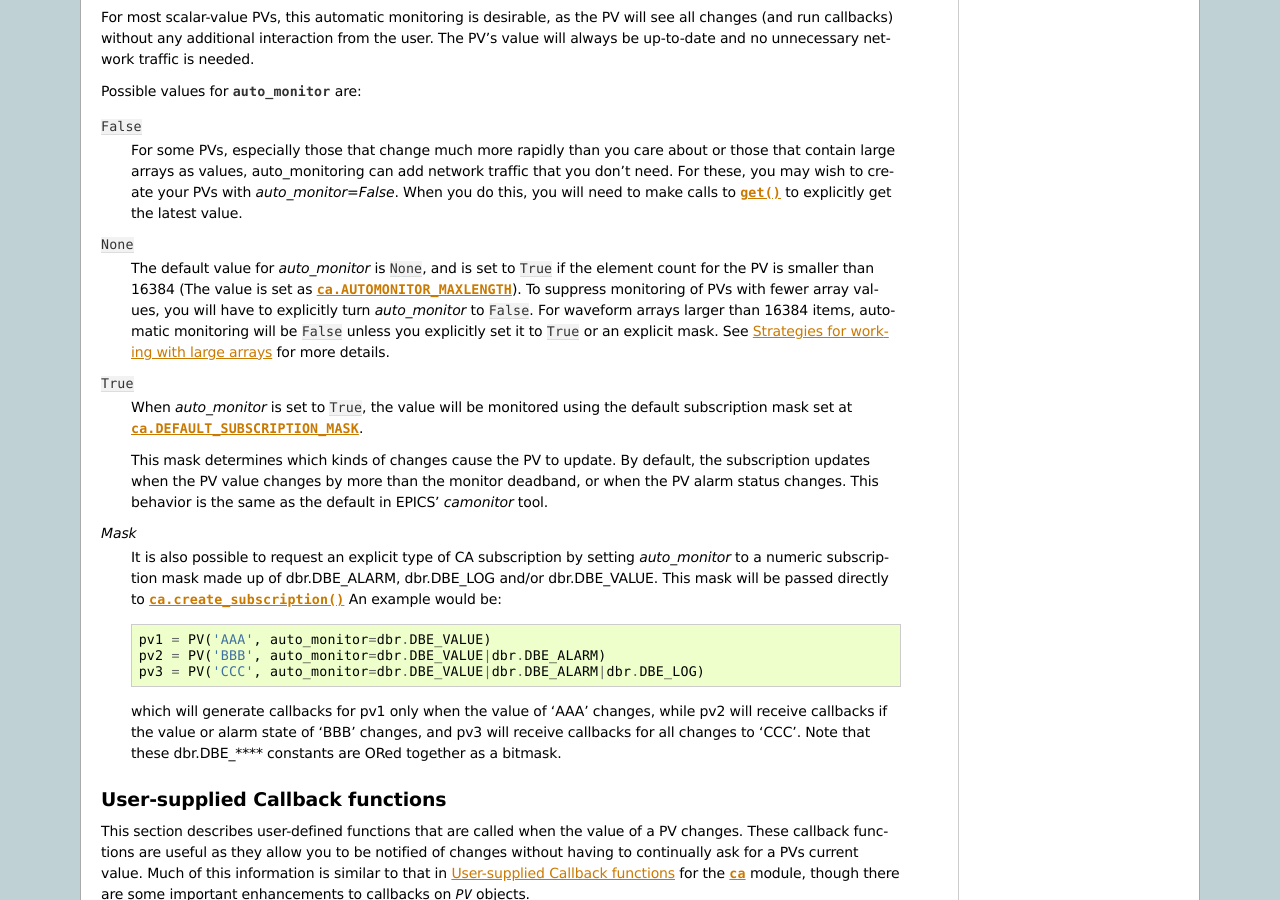
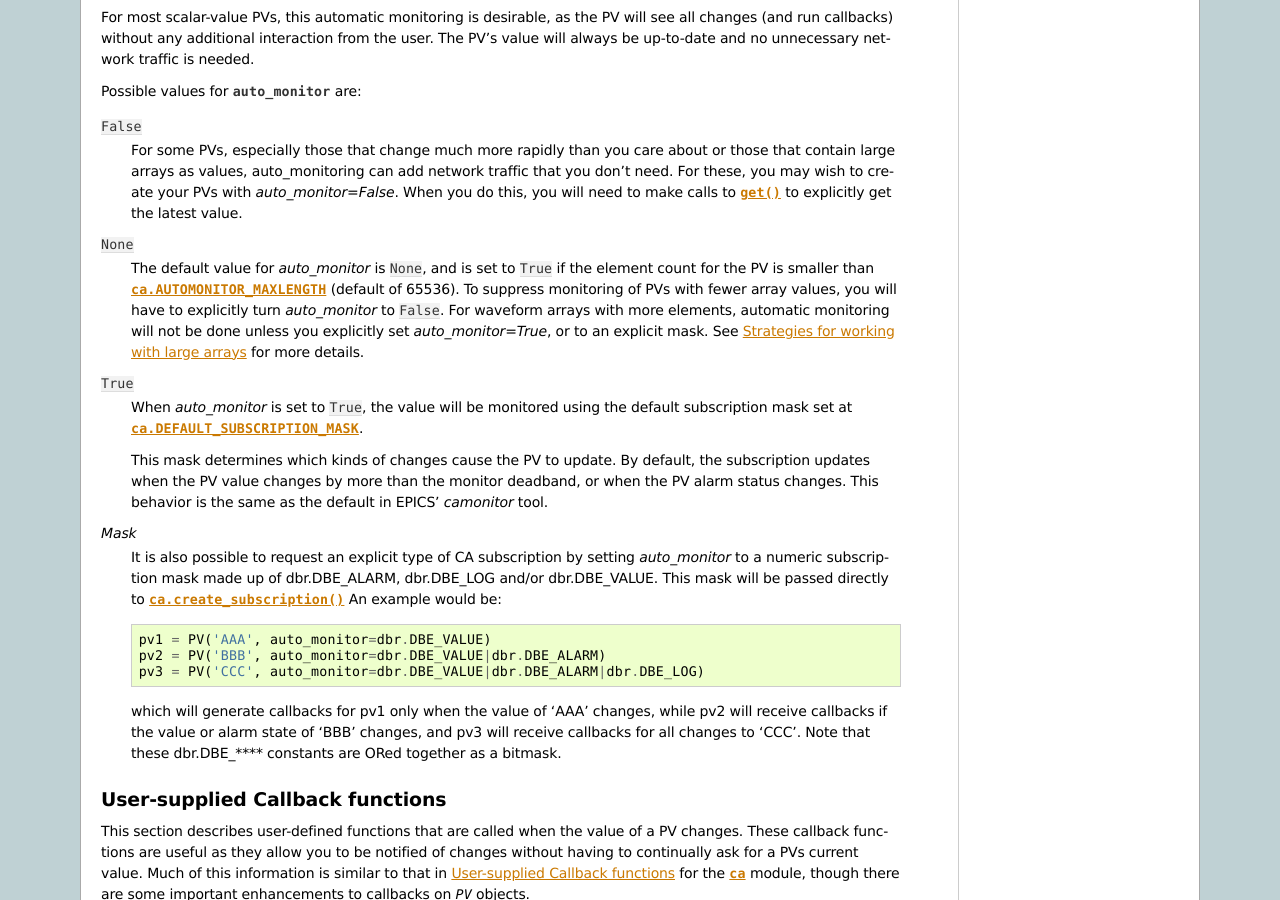
Before and after one commit to pyepics/pyepics, a Sphinx documentation site: the page built from doc/pv.rst, in a window 1280 px wide and 900 px high, scrolled down 6291 px. Built offline with Sphinx 7.4.7, drawn with Linux system fonts in a browser that asks for light colours; formulas are drawn with MathJax 3; pages that are not in the unit, such as notebooks, are missing from menus; the version number is read from the project's files by our own code.

Commit message:
some doc changes for 3.2.0

```diff
--- a/doc/ca.rst
+++ b/doc/ca.rst
@@ -129,11 +129,11 @@
 
    sets the default array length (ie, how many elements an array has) above
    which automatic conversion to numpy arrays *and* automatic monitoring
-   for PV variables is suppressed.  The default value is 16384.  To be
+   for PV variables is suppressed.  The default value is 65536.  To be
    clear: waveforms with fewer elements than this value will be
    automatically monitored changes, and will be converted to numpy arrays
-   (if numpy is installed).  Larger waveforms will not be monitored.
-
+   (if numpy is installed).  Larger waveforms will not be automatically
+   monitored.
 
    :ref:`advanced-large-arrays-label` for more details.
 
--- a/doc/pv.rst
+++ b/doc/pv.rst
@@ -446,12 +446,12 @@
 
 ``None``
   The default value for *auto_monitor* is ``None``, and is set to
-  ``True`` if the element count for the PV is smaller than 16384 (The
-  value is set as :data:`ca.AUTOMONITOR_MAXLENGTH`).  To suppress
+  ``True`` if the element count for the PV is smaller than
+  :data:`ca.AUTOMONITOR_MAXLENGTH` (default of 65536).  To suppress
   monitoring of PVs with fewer array values, you will have to explicitly
-  turn *auto_monitor* to ``False``. For waveform arrays larger than
-  16384 items, automatic monitoring will be ``False`` unless you
-  explicitly set it to ``True`` or an explicit mask.  See
+  turn *auto_monitor* to ``False``. For waveform arrays with more elements,
+  automatic monitoring will not be done unless you explicitly set
+  *auto_monitor=True*, or to an explicit mask.  See
   :ref:`advanced-large-arrays-label` for more details.
 
 ``True``
```
Also changed, not shown: 1 other file.
